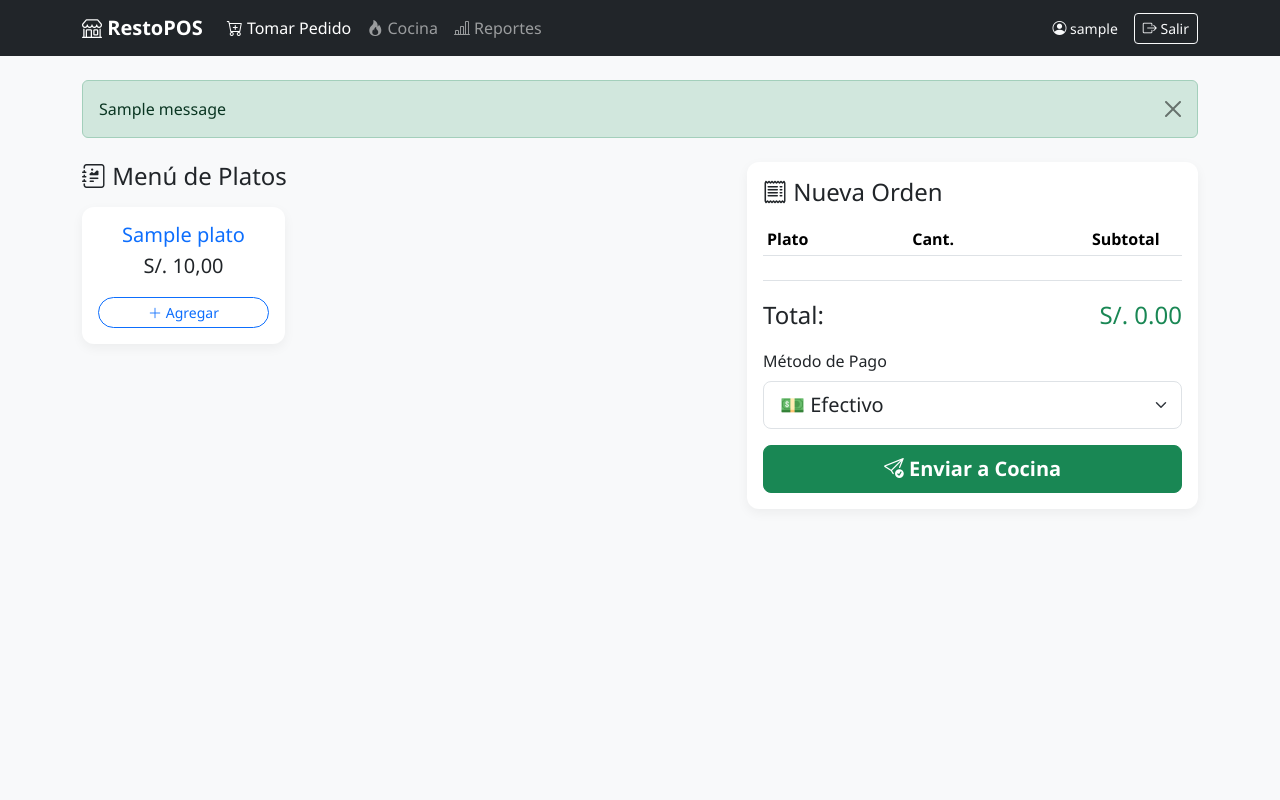
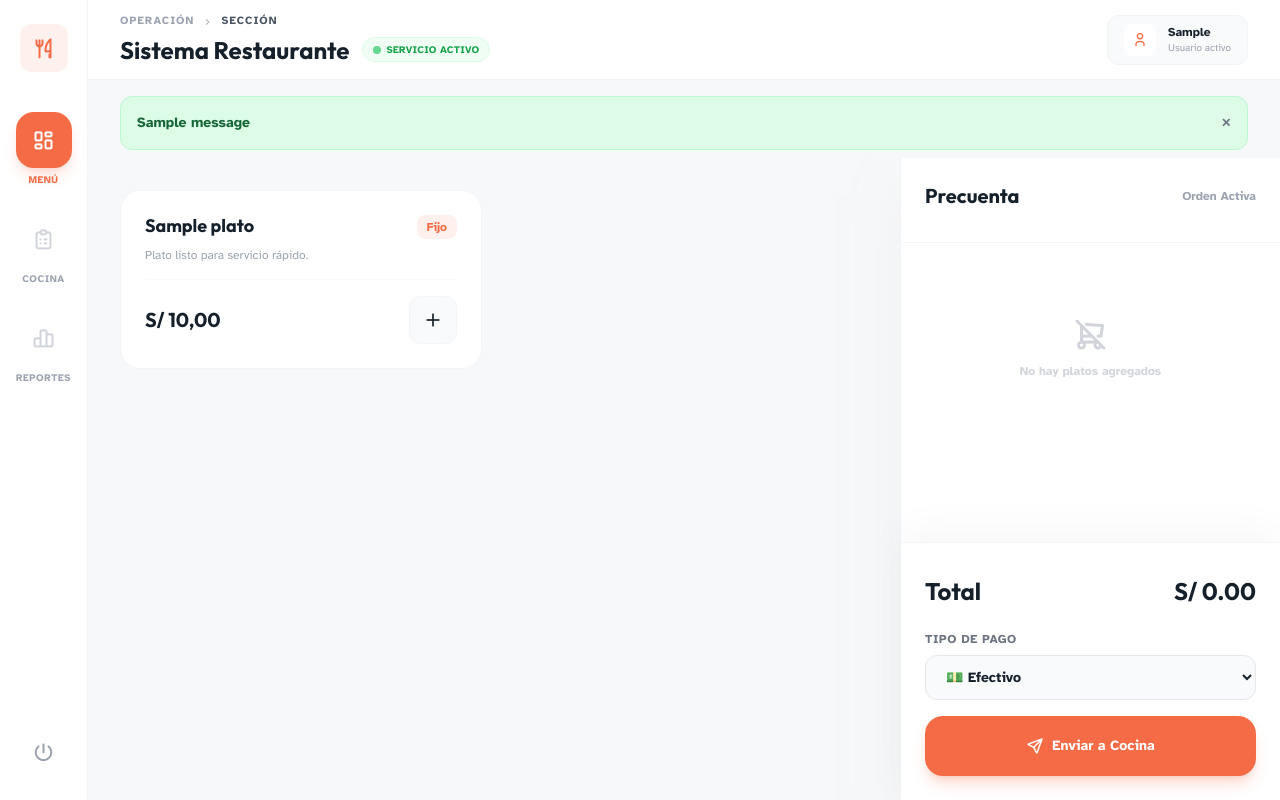
Before and after one commit to JosePizarro1/sistema-restaurante, a Django app: page / in a window 1280 px wide. Run offline with Django 5.2, Linux system fonts and the light colour scheme; a user stored in the database is signed in; tables that the repository leaves empty hold one stand-in row (values such as "Sample post"); one stand-in notice (Sample message) is shown; lists and menus that the app fills with data are empty; some libraries are stand-ins or nearby versions.

Commit message:
feat: interfaz moderna basada en canvas de Kombai con CSS variables e includes de sidebar/header

```diff
--- /dev/null
+++ b/static/css/style.css
@@ -0,0 +1,57 @@
+:root {
+    --primary-color: #F56B45;
+    --primary-hover: #E45B36;
+    --primary-light: rgba(245, 107, 69, 0.1);
+    --bg-main: #F7F8FA;
+    --text-dark: #15202B;
+    --text-muted: #8899A6;
+    --border-color: #E1E8ED;
+    --sidebar-width: 88px;
+    --font-heading: 'Outfit', sans-serif;
+    --font-body: 'Atkinson Hyperlegible', sans-serif;
+}
+
+body {
+    background-color: var(--bg-main);
+    color: var(--text-dark);
+    font-family: var(--font-body);
+    margin: 0;
+    padding: 0;
+    overflow-x: hidden;
+}
+
+h1, h2, h3, h4, h5, h6, .font-heading {
+    font-family: var(--font-heading);
+}
+
+.text-primary-custom { color: var(--primary-color) !important; }
+.bg-primary-custom { background-color: var(--primary-color) !important; }
+.bg-primary-light { background-color: var(--primary-light) !important; }
+.btn-primary-custom {
+    background-color: var(--primary-color);
+    color: #fff;
+    border: none;
+    border-radius: 14px;
+    font-weight: 700;
+    transition: all 0.2s ease;
+}
+.btn-primary-custom:hover {
+    background-color: var(--primary-hover);
+    color: #fff;
+    box-shadow: 0 8px 20px rgba(245, 107, 69, 0.25);
+}
+
+/* Custom Scrollbar */
+.custom-scrollbar::-webkit-scrollbar {
+    width: 5px;
+}
+.custom-scrollbar::-webkit-scrollbar-track {
+    background: transparent;
+}
+.custom-scrollbar::-webkit-scrollbar-thumb {
+    background: #CBD5E1;
+    border-radius: 10px;
+}
+.custom-scrollbar::-webkit-scrollbar-thumb:hover {
+    background: #94A3B8;
+}
--- a/templates/base.html
+++ b/templates/base.html
@@ -1,65 +1,70 @@
+{% load static %}
 <!DOCTYPE html>
 <html lang="es">
 <head>
     <meta charset="UTF-8">
     <meta name="viewport" content="width=device-width, initial-scale=1.0">
-    <title>{% block title %}Sistema Restaurante{% endblock %}</title>
-    <link href="https://cdn.jsdelivr.net/npm/bootstrap@5.3.2/dist/css/bootstrap.min.css" rel="stylesheet">
-    <link href="https://cdn.jsdelivr.net/npm/bootstrap-icons@1.11.1/font/bootstrap-icons.css" rel="stylesheet">
-    <style>
-        body { background-color: #f8f9fa; font-family: 'Segoe UI', system-ui, -apple-system, sans-serif; }
-        .navbar-brand { font-weight: 700; }
-        .card { border-radius: 12px; border: none; box-shadow: 0 4px 12px rgba(0,0,0,0.05); }
-        .btn-custom { border-radius: 8px; font-weight: 600; }
-    </style>
+    <title>{% block title %}RestoPOS{% endblock %}</title>
+    <!-- Tailwind CSS (CDN) -->
+    <script src="https://cdn.tailwindcss.com"></script>
+    <script>
+        tailwind.config = {
+            theme: {
+                extend: {
+                    colors: {
+                        brand: {
+                            DEFAULT: '#F56B45',
+                            hover: '#E45B36',
+                            light: 'rgba(245, 107, 69, 0.1)',
+                            dark: '#15202B'
+                        }
+                    }
+                }
+            }
+        }
+    </script>
+    <!-- Google Fonts & Tabler Icons -->
+    <link rel="preconnect" href="https://fonts.googleapis.com">
+    <link rel="preconnect" href="https://fonts.gstatic.com" crossorigin>
+    <link href="https://fonts.googleapis.com/css2?family=Atkinson+Hyperlegible:ital,wght@0,400;0,700;1,400&family=Outfit:wght@400;600;700&display=swap" rel="stylesheet">
+    <link rel="stylesheet" href="https://cdn.jsdelivr.net/npm/@tabler/icons-webfont@latest/tabler-icons.min.css">
+    <!-- Estilos Personalizados con Variables CSS -->
+    <link rel="stylesheet" href="{% static 'css/style.css' %}">
 </head>
-<body>
+<body class="bg-[#F7F8FA] h-screen w-full font-['Atkinson_Hyperlegible'] text-[#15202B] overflow-hidden">
 
     {% if user.is_authenticated %}
-    <nav class="navbar navbar-expand-lg navbar-dark bg-dark mb-4">
-        <div class="container">
-            <a class="navbar-brand" href="{% url 'pos' %}"><i class="bi bi-shop"></i> RestoPOS</a>
-            <button class="navbar-toggler" type="button" data-bs-toggle="collapse" data-bs-target="#navbarNav">
-                <span class="navbar-toggler-icon"></span>
-            </button>
-            <div class="collapse navbar-collapse" id="navbarNav">
-                <ul class="navbar-nav me-auto">
-                    <li class="nav-item">
-                        <a class="nav-link {% if request.resolver_match.url_name == 'pos' %}active{% endif %}" href="{% url 'pos' %}"><i class="bi bi-cart-plus"></i> Tomar Pedido</a>
-                    </li>
-                    <li class="nav-item">
-                        <a class="nav-link {% if request.resolver_match.url_name == 'cocina' %}active{% endif %}" href="{% url 'cocina' %}"><i class="bi bi-fire"></i> Cocina</a>
-                    </li>
-                    <li class="nav-item">
-                        <a class="nav-link {% if request.resolver_match.url_name == 'reportes' %}active{% endif %}" href="{% url 'reportes' %}"><i class="bi bi-bar-chart-line"></i> Reportes</a>
-                    </li>
-                </ul>
-                <div class="d-flex text-light align-items-center gap-3">
-                    <span class="small"><i class="bi bi-person-circle"></i> {{ user.username }}</span>
-                    <form action="{% url 'logout' %}" method="post" class="d-inline">
-                        {% csrf_token %}
-                        <button type="submit" class="btn btn-outline-light btn-sm"><i class="bi bi-box-arrow-right"></i> Salir</button>
-                    </form>
+    <div class="flex h-screen w-full overflow-hidden">
+        <!-- Sidebar Reutilizable -->
+        {% include 'includes/sidebar.html' %}
+
+        <!-- Área Principal de Contenido -->
+        <main class="flex-1 flex flex-col overflow-hidden">
+            <!-- Header Reutilizable -->
+            {% include 'includes/header.html' %}
+
+            <!-- Mensajes del Sistema -->
+            {% if messages %}
+                <div class="px-8 pt-4">
+                    {% for message in messages %}
+                        <div class="p-4 mb-2 rounded-xl text-sm font-bold flex items-center justify-between {% if message.tags == 'success' %}bg-green-100 text-green-800 border border-green-200{% else %}bg-blue-100 text-blue-800 border border-blue-200{% endif %}">
+                            <span>{{ message }}</span>
+                            <button onclick="this.parentElement.remove()" class="text-xs text-gray-500 hover:text-gray-700">✕</button>
+                        </div>
+                    {% endfor %}
                 </div>
+            {% endif %}
+
+            <!-- Bloque Dinámico de Contenido -->
+            <div class="flex-1 overflow-y-auto custom-scrollbar">
+                {% block content %}{% endblock %}
             </div>
-        </div>
-    </nav>
+        </main>
+    </div>
+    {% else %}
+        {% block login_content %}{% endblock %}
     {% endif %}
 
-    <div class="container pb-5">
-        {% if messages %}
-            {% for message in messages %}
-                <div class="alert alert-{{ message.tags }} alert-dismissible fade show mb-4" role="alert">
-                    {{ message }}
-                    <button type="button" class="btn-close" data-bs-dismiss="alert" aria-label="Close"></button>
-                </div>
-            {% endfor %}
-        {% endif %}
-
-        {% block content %}{% endblock %}
-    </div>
-
-    <script src="https://cdn.jsdelivr.net/npm/bootstrap@5.3.2/dist/js/bootstrap.bundle.min.js"></script>
     {% block scripts %}{% endblock %}
 </body>
 </html>
--- /dev/null
+++ b/templates/includes/header.html
@@ -0,0 +1,28 @@
+<!-- Header Superior -->
+<header class="h-20 bg-white border-b border-gray-100 flex items-center justify-between px-8 flex-shrink-0 z-10">
+    <div class="flex flex-col">
+        <nav class="text-[11px] font-bold uppercase tracking-widest text-gray-400 flex items-center gap-2 mb-1">
+            <span>Operación</span>
+            <i class="ti ti-chevron-right text-[10px]"></i>
+            <span class="text-gray-600">{% block breadcrumb %}Sección{% endblock %}</span>
+        </nav>
+        <div class="flex items-center gap-3">
+            <h1 class="text-2xl font-['Outfit'] font-bold mb-0">{% block page_title %}Sistema Restaurante{% endblock %}</h1>
+            <span class="px-2.5 py-1 bg-green-50 text-green-600 text-[10px] font-bold uppercase tracking-wide rounded-full border border-green-100 flex items-center gap-1.5">
+                <span class="w-2 h-2 bg-green-500 rounded-full animate-pulse"></span>
+                Servicio activo
+            </span>
+        </div>
+    </div>
+    <div class="flex items-center gap-4">
+        <div class="bg-gray-50 px-4 py-2 rounded-xl border border-gray-100 flex items-center gap-3">
+            <div class="w-8 h-8 bg-white rounded-lg shadow-xs flex items-center justify-center text-primary-custom font-bold">
+                <i class="ti ti-user"></i>
+            </div>
+            <div class="flex flex-col">
+                <span class="text-xs font-bold">{{ user.username|capfirst }}</span>
+                <span class="text-[10px] text-gray-400">Usuario activo</span>
+            </div>
+        </div>
+    </div>
+</header>
--- /dev/null
+++ b/templates/includes/sidebar.html
@@ -0,0 +1,40 @@
+<!-- Sidebar Lateral -->
+<aside class="w-[88px] h-full bg-white border-r border-gray-100 flex flex-shrink-0 flex-col items-center py-6 gap-8 z-20">
+    <div class="w-12 h-12 bg-primary-light rounded-xl flex items-center justify-center text-primary-custom mb-2">
+        <i class="ti ti-tools-kitchen-2 text-2xl"></i>
+    </div>
+    <nav class="flex flex-col gap-6 flex-1">
+        <a class="nav-item flex flex-col items-center gap-1 group text-decoration-none" href="{% url 'pos' %}">
+            <div class="w-14 h-14 {% if request.resolver_match.url_name == 'pos' %}bg-primary-custom text-white shadow-lg shadow-[#F56B45]/20{% else %}text-gray-300 group-hover:bg-gray-50{% endif %} rounded-[18px] flex items-center justify-center transition-all">
+                <i class="ti ti-layout-dashboard text-2xl"></i>
+            </div>
+            <span class="text-[10px] font-bold uppercase tracking-wider {% if request.resolver_match.url_name == 'pos' %}text-primary-custom{% else %}text-gray-400 group-hover:text-gray-600{% endif %}">
+                Menú
+            </span>
+        </a>
+        <a class="nav-item flex flex-col items-center gap-1 group text-decoration-none" href="{% url 'cocina' %}">
+            <div class="w-14 h-14 {% if request.resolver_match.url_name == 'cocina' %}bg-primary-custom text-white shadow-lg shadow-[#F56B45]/20{% else %}text-gray-300 group-hover:bg-gray-50{% endif %} rounded-[18px] flex items-center justify-center transition-all">
+                <i class="ti ti-clipboard-list text-2xl"></i>
+            </div>
+            <span class="text-[10px] font-bold uppercase tracking-wider {% if request.resolver_match.url_name == 'cocina' %}text-primary-custom{% else %}text-gray-400 group-hover:text-gray-600{% endif %}">
+                Cocina
+            </span>
+        </a>
+        <a class="nav-item flex flex-col items-center gap-1 group text-decoration-none" href="{% url 'reportes' %}">
+            <div class="w-14 h-14 {% if request.resolver_match.url_name == 'reportes' %}bg-primary-custom text-white shadow-lg shadow-[#F56B45]/20{% else %}text-gray-300 group-hover:bg-gray-50{% endif %} rounded-[18px] flex items-center justify-center transition-all">
+                <i class="ti ti-chart-bar text-2xl"></i>
+            </div>
+            <span class="text-[10px] font-bold uppercase tracking-wider {% if request.resolver_match.url_name == 'reportes' %}text-primary-custom{% else %}text-gray-400 group-hover:text-gray-600{% endif %}">
+                Reportes
+            </span>
+        </a>
+    </nav>
+    <div class="mt-auto flex flex-col items-center gap-4">
+        <form action="{% url 'logout' %}" method="post" class="d-inline">
+            {% csrf_token %}
+            <button type="submit" class="w-12 h-12 text-gray-400 rounded-xl flex items-center justify-center hover:bg-red-50 hover:text-red-500 transition-colors border-0 bg-transparent" title="Cerrar sesión">
+                <i class="ti ti-power text-2xl"></i>
+            </button>
+        </form>
+    </div>
+</aside>
--- a/templates/pos.html
+++ b/templates/pos.html
@@ -1,73 +1,84 @@
 {% extends 'base.html' %}
 
-{% block title %}Tomar Pedido - POS{% endblock %}
+{% block title %}Menú & Pedidos - RestoPOS{% endblock %}
+{% block breadcrumb %}Nuevo pedido{% endblock %}
+{% block page_title %}Menú de Platos{% endblock %}
 
 {% block content %}
-<div class="row">
-    <!-- Menú de Platos Fijos -->
-    <div class="col-md-7">
-        <h4 class="mb-3"><i class="bi bi-journal-richtext"></i> Menú de Platos</h4>
-        <div class="row g-3">
+<div class="flex h-full w-full overflow-hidden">
+    <!-- Sección de Menú y Platos -->
+    <div class="flex-1 overflow-y-auto custom-scrollbar p-8">
+        <div class="max-w-4xl mx-auto">
+            <!-- Grid de Platos -->
+            <div class="grid grid-cols-2 gap-6 pb-12">
                 {% for plato in platos %}
-            <div class="col-md-6 col-lg-4">
-                <div class="card h-100 p-3 text-center cursor-pointer hover-card" onclick="agregarAlCarrito({{ plato.id }}, '{{ plato.nombre }}', {{ plato.precio }})">
-                    <h5 class="card-title text-primary mb-1">{{ plato.nombre }}</h5>
-                    <p class="card-text fs-5 font-weight-bold text-dark">S/. {{ plato.precio }}</p>
-                    <button class="btn btn-outline-primary btn-sm rounded-pill"><i class="bi bi-plus-lg"></i> Agregar</button>
+                <div class="dish-card bg-white rounded-[20px] border border-gray-100 overflow-hidden group hover:shadow-xl hover:shadow-gray-200/40 transition-all duration-300 flex flex-col justify-between p-6">
+                    <div>
+                        <div class="flex justify-between items-start mb-2">
+                            <h3 class="font-['Outfit'] font-bold text-lg leading-tight">{{ plato.nombre }}</h3>
+                            <span class="px-2.5 py-1 bg-primary-light text-primary-custom text-xs font-bold rounded-lg">Fijo</span>
+                        </div>
+                        <p class="text-xs text-gray-400 mb-4">Plato listo para servicio rápido.</p>
+                    </div>
+                    <div class="flex justify-between items-center pt-4 border-t border-gray-50">
+                        <span class="text-[#15202B] font-bold text-xl font-['Outfit']">S/ {{ plato.precio }}</span>
+                        <button onclick="agregarAlCarrito({{ plato.id }}, '{{ plato.nombre }}', {{ plato.precio }})" class="w-12 h-12 bg-gray-50 text-[#15202B] rounded-xl flex items-center justify-center hover:bg-primary-custom hover:text-white transition-all transform active:scale-95 border border-gray-100 shadow-xs">
+                            <i class="ti ti-plus text-xl"></i>
+                        </button>
                     </div>
                 </div>
                 {% empty %}
-            <div class="col-12">
-                <div class="alert alert-warning">No hay platos configurados en el sistema.</div>
+                <div class="col-span-2 text-center py-12">
+                    <p class="text-gray-400 font-bold">No hay platos disponibles en el menú.</p>
                 </div>
                 {% endfor %}
             </div>
         </div>
-
-    <!-- Comanda / Resumen Orden -->
-    <div class="col-md-5">
-        <div class="card p-3">
-            <h4 class="card-title mb-3"><i class="bi bi-receipt"></i> Nueva Orden</h4>
-            <div class="table-responsive">
-                <table class="table table-sm table-hover align-middle">
-                    <thead>
-                        <tr>
-                            <th>Plato</th>
-                            <th class="text-center">Cant.</th>
-                            <th class="text-end">Subtotal</th>
-                            <th></th>
-                        </tr>
-                    </thead>
-                    <tbody id="carrito-body">
-                        <!-- Items cargados dinámicamente con JS -->
-                    </tbody>
-                </table>
     </div>
 
-            <div class="border-top pt-3 mt-2">
-                <div class="d-flex justify-content-between fs-4 font-weight-bold">
-                    <span>Total:</span>
-                    <span class="text-success" id="total-monto">S/. 0.00</span>
+    <!-- Panel de Precuenta / Comanda Lateral -->
+    <aside class="w-[380px] h-full bg-white border-l border-gray-100 flex flex-col flex-shrink-0 z-30 shadow-2xl shadow-gray-200/50">
+        <div class="p-6 border-b border-gray-100 flex-shrink-0">
+            <div class="flex items-center justify-between mb-2">
+                <h2 class="text-xl font-['Outfit'] font-bold">Precuenta</h2>
+                <span class="text-xs font-bold text-gray-400">Orden Activa</span>
+            </div>
         </div>
 
-                <form method="post" id="form-orden" class="mt-3">
+        <!-- Lista de Items en Orden -->
+        <div class="flex-1 overflow-y-auto p-6 space-y-4 custom-scrollbar" id="carrito-body">
+            <!-- Carga dinámica vía JS -->
+        </div>
+
+        <!-- Resumen de Pago y Envío -->
+        <div class="p-6 bg-white border-t border-gray-100 shadow-[0_-10px_40px_rgba(0,0,0,0.04)] flex-shrink-0">
+            <div class="space-y-3 mb-6">
+                <div class="flex justify-between text-2xl font-['Outfit'] font-bold pt-2">
+                    <span>Total</span>
+                    <span class="text-[#15202B]" id="total-monto">S/ 0.00</span>
+                </div>
+            </div>
+
+            <form method="post" id="form-orden" class="space-y-4">
                 {% csrf_token %}
                 <input type="hidden" name="items_json" id="items_json">
 
-                    <div class="mb-3">
-                        <label class="form-label font-weight-bold">Método de Pago</label>
-                        <select name="metodo_pago" class="form-select form-select-lg" required>
+                <div>
+                    <label class="block text-xs font-bold uppercase tracking-wider text-gray-500 mb-2">Tipo de Pago</label>
+                    <select name="metodo_pago" class="w-full bg-gray-50 border border-gray-200 rounded-xl py-3 px-4 text-sm font-bold focus:outline-none focus:ring-2 focus:ring-primary-custom">
                         <option value="EFECTIVO" selected>💵 Efectivo</option>
                         <option value="YAPE">📱 Yape / Plin</option>
                         <option value="TRANSFERENCIA">🏦 Transferencia</option>
                     </select>
                 </div>
 
-                    <button type="button" class="btn btn-success btn-lg w-100 btn-custom" onclick="enviarOrden()"><i class="bi bi-send-check"></i> Enviar a Cocina</button>
+                <button type="button" onclick="enviarOrden()" class="w-full btn-primary-custom py-4 rounded-[18px] font-bold text-sm shadow-lg shadow-[#F56B45]/25 hover:shadow-xl transition-all flex items-center justify-center gap-2 cursor-pointer">
+                    <i class="ti ti-[#F56B45] ti-send text-lg"></i>
+                    <span>Enviar a Cocina</span>
+                </button>
             </form>
         </div>
-        </div>
-    </div>
+    </aside>
 </div>
 {% endblock %}
 
@@ -101,24 +112,37 @@
         body.innerHTML = '';
         let total = 0;
 
+        if (carrito.length === 0) {
+            body.innerHTML = `
+                <div class="text-center py-12 text-gray-300">
+                    <i class="ti ti-shopping-cart-off text-4xl mb-2 block"></i>
+                    <p class="text-xs font-bold">No hay platos agregados</p>
+                </div>
+            `;
+        } else {
             carrito.forEach(item => {
                 let subtotal = item.precio * item.cantidad;
                 total += subtotal;
                 body.innerHTML += `
-                <tr>
-                    <td>${item.nombre}</td>
-                    <td class="text-center">
-                        <button class="btn btn-sm btn-outline-secondary py-0 px-2" onclick="cambiarCantidad(${item.id}, -1)">-</button>
-                        <span class="mx-1 font-weight-bold">${item.cantidad}</span>
-                        <button class="btn btn-sm btn-outline-secondary py-0 px-2" onclick="cambiarCantidad(${item.id}, 1)">+</button>
-                    </td>
-                    <td class="text-end">S/. ${subtotal.toFixed(2)}</td>
-                    <td class="text-end"><i class="bi bi-trash text-danger cursor-pointer" onclick="cambiarCantidad(${item.id}, -${item.cantidad})"></i></td>
-                </tr>
+                    <div class="flex items-center justify-between p-3 bg-gray-50 border border-gray-100 rounded-xl">
+                        <div class="flex-1 pr-2">
+                            <h4 class="text-sm font-bold text-[#15202B] mb-0">${item.nombre}</h4>
+                            <span class="text-xs text-gray-400">S/ ${item.precio.toFixed(2)} c/u</span>
+                        </div>
+                        <div class="flex items-center gap-2">
+                            <div class="flex items-center bg-white border border-gray-200 rounded-lg p-1">
+                                <button onclick="cambiarCantidad(${item.id}, -1)" class="w-6 h-6 flex items-center justify-center text-gray-400 hover:text-black">-</button>
+                                <span class="w-6 text-center text-xs font-bold">${item.cantidad}</span>
+                                <button onclick="cambiarCantidad(${item.id}, 1)" class="w-6 h-6 flex items-center justify-center text-gray-400 hover:text-black">+</button>
+                            </div>
+                            <span class="text-sm font-bold w-16 text-end">S/ ${subtotal.toFixed(2)}</span>
+                        </div>
+                    </div>
                 `;
             });
+        }
 
-        document.getElementById('total-monto').innerText = `S/. ${total.toFixed(2)}`;
+        document.getElementById('total-monto').innerText = `S/ ${total.toFixed(2)}`;
     }
 
     function enviarOrden() {
@@ -129,9 +153,7 @@
         document.getElementById('items_json').value = JSON.stringify(carrito);
         document.getElementById('form-orden').submit();
     }
+
+    renderCarrito();
 </script>
-<style>
-    .hover-card { transition: transform 0.15s ease-in-out; cursor: pointer; }
-    .hover-card:hover { transform: translateY(-3px); }
-</style>
 {% endblock %}
```
Also changed, not shown: templates/cocina.html (+59 -26 lines), templates/login.html (+26 -23 lines), templates/reportes.html (+42 -48 lines), 1 other file. Lines whose indentation alone changed are shown as unchanged.
